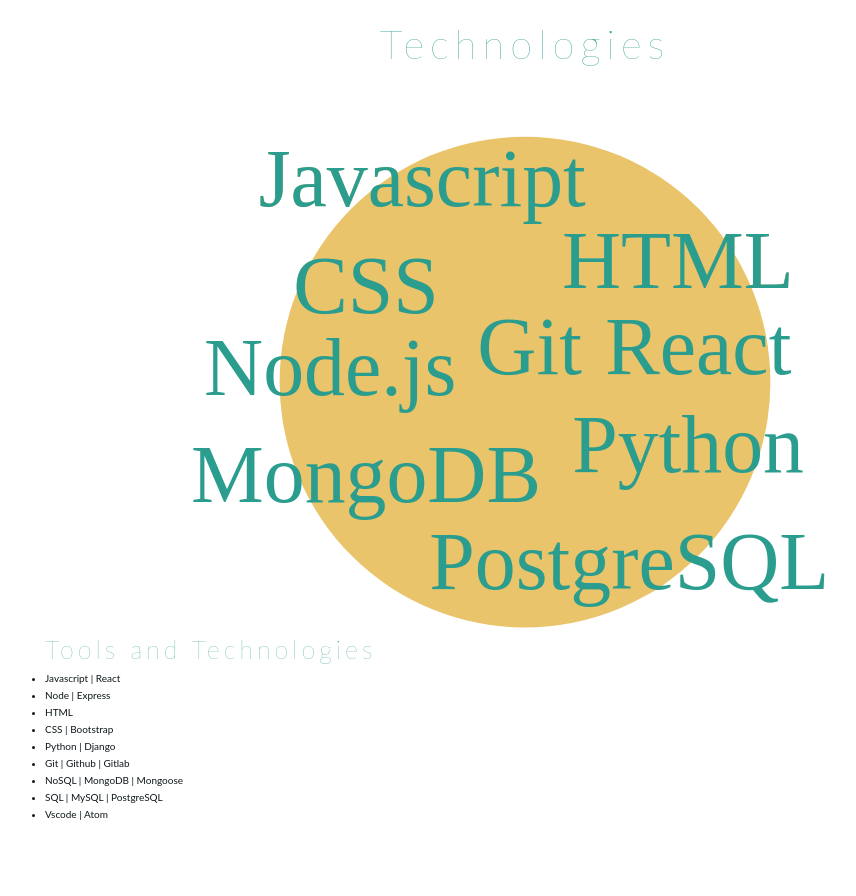
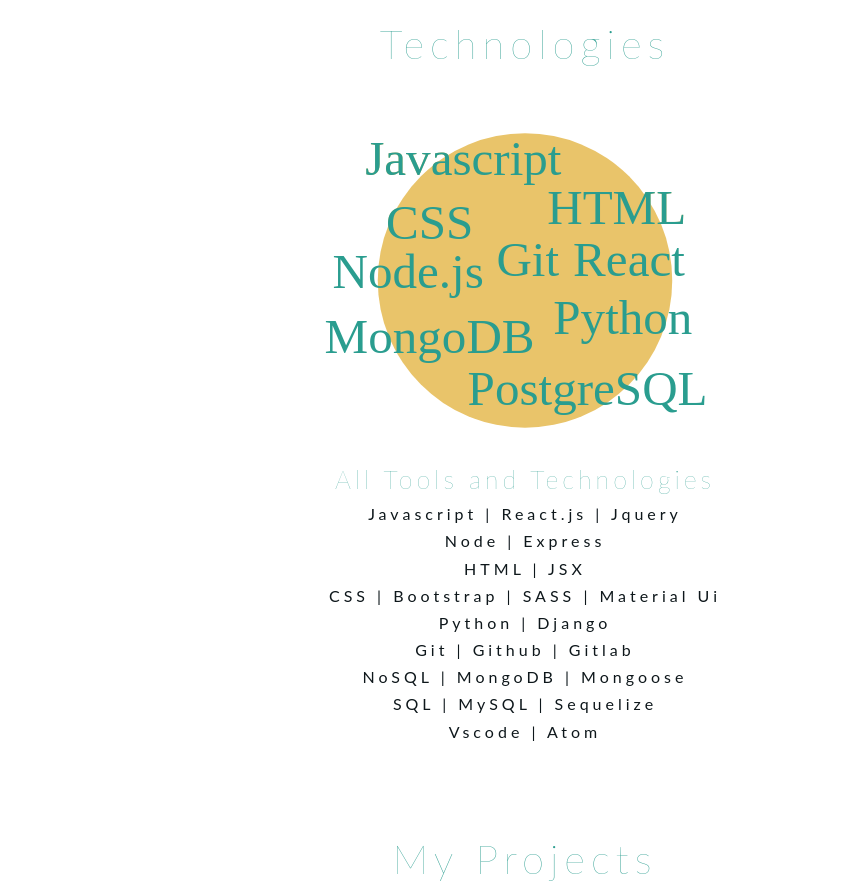
Before and after one commit to JintekiWarrior/Portfolio-Site, a website: page index.html in a window 1280 px wide. Shown: the part 1360-2256 px from the top of the page, without its empty margins (115-971 px from the left). Drawn offline with Linux system fonts and the light colour scheme.

Commit message:
Update story photo and technologies section - Add new photo to story section - Add list of technologies to tech section

```diff
--- a/index.html
+++ b/index.html
@@ -80,16 +80,16 @@
           alt="Picture with all tech listed in a circle"
         />
         <div class="tech__list-container">
-          <h3 class="heading-tertiary">Tools and Technologies</h3>
+          <h3 class="heading-tertiary">All Tools and Technologies</h3>
           <ul class="tech__list">
-            <li>Javascript | React</li>
+            <li>Javascript | React.js | Jquery</li>
             <li>Node | Express</li>
-            <li>HTML</li>
-            <li>CSS | Bootstrap</li>
+            <li>HTML | JSX</li>
+            <li>CSS | Bootstrap | SASS | Material Ui</li>
             <li>Python | Django</li>
             <li>Git | Github | Gitlab</li>
             <li>NoSQL | MongoDB | Mongoose</li>
-            <li>SQL | MySQL | PostgreSQL</li>
+            <li>SQL | MySQL | Sequelize</li>
             <li>Vscode | Atom</li>
           </ul>
         </div>
@@ -170,7 +170,7 @@
               </p>
               <div class="projects__link-container">
                 <a
-                  href="https://jintekiwarrior.github.io/createQuiz-client/"
+                  href="https://jintekiwarrior.github.io/quiz-crafter-client/"
                   class="projects__link"
                   >Go to</a
                 >
--- a/sass/base/_typography.scss
+++ b/sass/base/_typography.scss
@@ -16,12 +16,12 @@
 
 .header-text {
   max-width: 80%;
-  font-size: 6rem;
-  letter-spacing: .8rem;
+  font-size: 5rem;
+  letter-spacing: 0.8rem;
   font-weight: 100;
   text-transform: uppercase;
   text-align: center;
-  text-shadow: 2px 2px rgba($color-black, .2);
+  text-shadow: 2px 2px rgba($color-black, 0.2);
   margin: 0 auto;
 
   & > span {
@@ -45,14 +45,14 @@
     font-size: 2.5rem;
     max-width: 100%;
     font-weight: 400;
-    letter-spacing: .4rem;
-    text-shadow: 1px 1px rgba($color-black, .2);
+    letter-spacing: 0.4rem;
+    text-shadow: 1px 1px rgba($color-black, 0.2);
   }
 }
 
 .heading-secondary {
   font-size: 4rem;
-  letter-spacing: .6rem;
+  letter-spacing: 0.6rem;
   font-weight: 200;
   color: $color-primary;
   text-align: center;
@@ -65,14 +65,14 @@
   @include respond(phone) {
     font-size: 2.2rem;
     font-weight: 400;
-    letter-spacing: .3rem;
+    letter-spacing: 0.3rem;
   }
 }
 
 .heading-tertiary {
   font-size: 2.5rem;
   font-weight: 200;
-  letter-spacing: .4rem;
+  letter-spacing: 0.4rem;
   color: $color-primary;
 }
 
--- a/sass/layout/_tech.scss
+++ b/sass/layout/_tech.scss
@@ -1,11 +1,26 @@
 .tech {
+  display: flex;
+  flex-direction: column;
+  justify-content: center;
+  align-content: center;
+  margin-bottom: 8rem;
+
+  &__img {
+    max-height: 30rem;
+    margin-bottom: 3rem;
+  }
+
+  &__list-container {
+    margin: 0 auto;
     display: flex;
     flex-direction: column;
-    justify-content: center;
-    align-content: center;
-    margin-bottom: 8rem;
+    align-items: center;
+  }
 
-    &__img {
-        max-height: 50rem;
-    }
+  &__list {
+    list-style-type: none;
+    font-size: 1.6rem;
+    letter-spacing: 0.4rem;
+    text-align: center;
+  }
 }
```
Also changed, not shown: css/style.css, img/my-picture.jpg.
